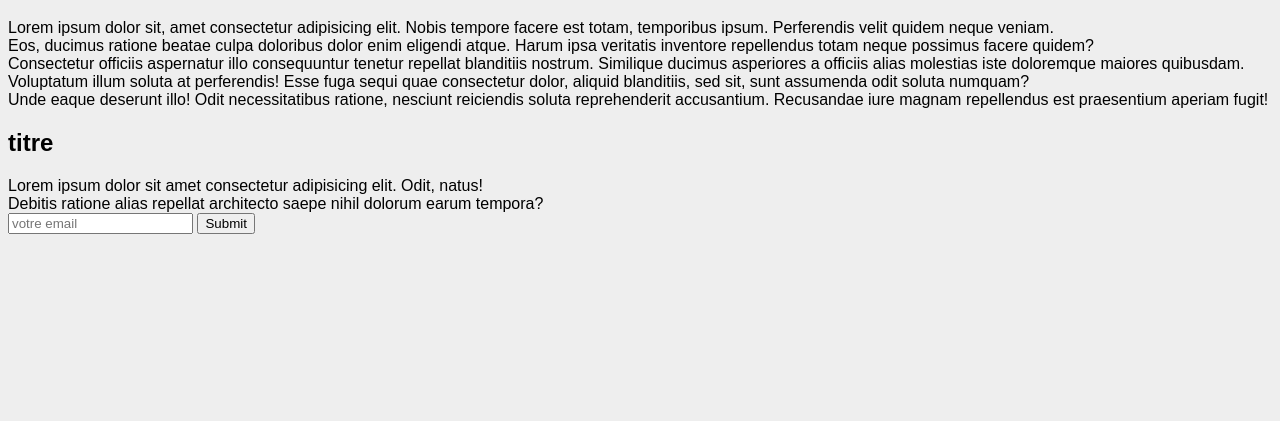
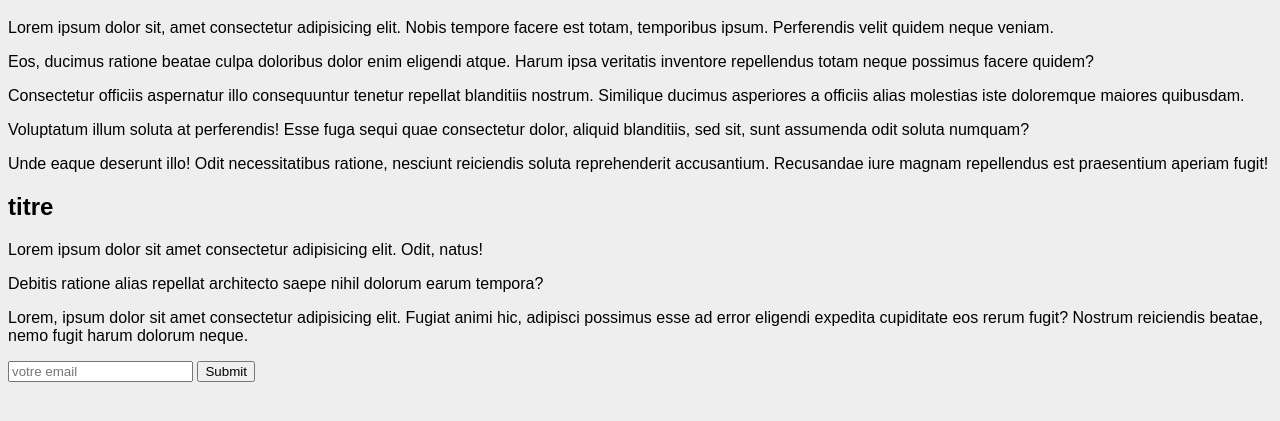
Before and after one commit to martaniew/doranco, a plain HTML site: page index.html in a window 1280 px wide. Shown: the part 193-614 px from the top of the page. Drawn offline with Linux system fonts and the light colour scheme.

Commit message:
cocccccRevert "changement"
This reverts commit 9422bb39c452788774157c797397ed47883b7b06.

clear

```diff
--- a/index.html
+++ b/index.html
@@ -9,7 +9,6 @@
     <title>Document</title>
 </head>
 <body>
-
     <div class="container">
         <header>
             <img src="" alt="">
@@ -42,6 +41,7 @@
             <p>Debitis ratione alias repellat architecto saepe nihil dolorum earum tempora?</p>
         </main>
         <footer>
+            <p>Lorem, ipsum dolor sit amet consectetur adipisicing elit. Fugiat animi hic, adipisci possimus esse ad error eligendi expedita cupiditate eos rerum fugit? Nostrum reiciendis beatae, nemo fugit harum dolorum neque.</p>
             <form>
                 <input type="text" placeholder="votre email">
                 <input type="submit">
--- a/style.css
+++ b/style.css
@@ -2,7 +2,3 @@
      font-family: sans-serif;
      background-color: #eee;
  }
-
- p{
-     margin: 0 0;
- }
```
